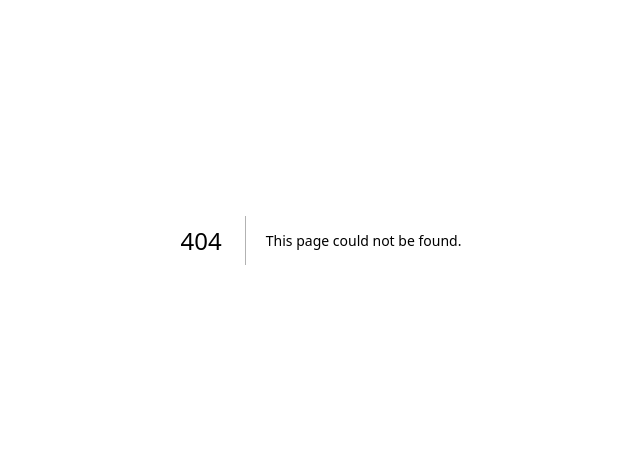
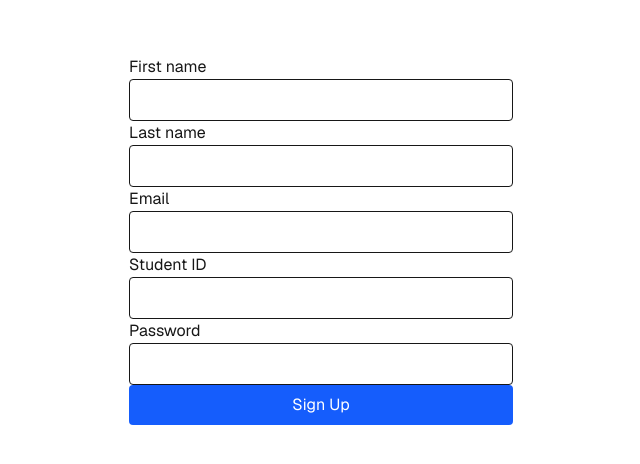
Before and after one commit to skhanzad/CPS714-Section6, a Next.js app: page /signup in a window 1280 px wide. Before the commit this address had no page. Shown: the part 160-624 px from the top of the page, without its empty margins (319-959 px from the left). Built offline with nearby package versions, Linux system fonts and the light colour scheme.

Commit message:
Added signup page, JWT secret and fixed signup function in user.ts

```diff
--- /dev/null
+++ b/src/app/api/signup/route.ts
@@ -0,0 +1,22 @@
+import { NextResponse } from "next/server";
+import User from "@/auth/User";
+
+export async function POST(req: Request) {
+    try {
+        const { firstName, lastName, email, studentId, password } = await req.json();
+
+        const existingUser = await User.login(studentId, password);
+        if (existingUser) {
+            return NextResponse.json({ error: "User already exists" }, { status: 409 });
+        }
+
+        const newUser = await User.signup(firstName, lastName, email, studentId, password);
+        if (newUser === null) {
+            return NextResponse.json({ error: "Sign Up failed" }, { status: 400 });
+        }
+        return NextResponse.json({ user: newUser, message: "Sign Up successful", }, { status: 201 });
+    } catch (error) {
+        console.error("Signup error:", error);
+        return NextResponse.json({ error: "Internal Server Error" }, { status: 500 });
+    }
+}
--- a/src/app/page.tsx
+++ b/src/app/page.tsx
@@ -1,6 +1,9 @@
 "use client";
 function redirectLogin() {
   window.location.href = "/login";
+}
+function redirectSignup() {
+  window.location.href = "/signup";
 }
 export default function Home() {
   return (
@@ -10,6 +13,8 @@ export default function Home() {
        <div  className="w-full flex-col text-center text-3xl font-bold">
         <h1 className="block p-4">Hello</h1>
         <button className="mt-4 p-4 bg-blue-600 text-white py-2 px-4 rounded hover:bg-blue-700 transition" onClick={redirectLogin}>Login</button>
+        <br></br>
+        <button className="mt-4 p-4 bg-blue-600 text-white py-2 px-4 rounded hover:bg-blue-700 transition" onClick={redirectSignup}>Sign Up</button>
        </div>
 
       </main>
--- /dev/null
+++ b/src/app/signup/page.tsx
@@ -0,0 +1,83 @@
+'use client';
+
+import { useState } from "react";
+import { useRouter } from "next/navigation";
+
+export default function SignupPage() {
+    const router = useRouter();
+    const [firstName, setFirstName] = useState("");
+    const [lastName, setLastName] = useState("");
+    const [email, setEmail] = useState("");
+    const [studentId, setStudentId] = useState("");
+    const [password, setPassword] = useState("");
+    const [error, setError] = useState<string | null>(null);
+
+    async function handleSubmit(e: React.FormEvent) {
+        e.preventDefault();
+        setError(null);
+
+        if (!firstName || !lastName || !email || !studentId || !password) {
+            setError("Please fill in all required fields.");
+            return;
+        }
+
+        try {
+            const res = await fetch("/api/signup", {
+                method: "POST",
+                headers: { "Content-Type": "application/json" },
+                body: JSON.stringify({ firstName, lastName, email, studentId, password }),
+            });
+            if (res.ok) {
+                router.push("/login");
+            } else {
+                const data = await res.json();
+                setError(data?.error || "Signup failed");
+            }
+        } catch (e) {
+            setError("Network error");
+        }
+    }
+
+    return (
+        <div className="flex min-h-screen items-center justify-center bg-zinc-50 font-sans dark:bg-black">
+            <main className="flex min-h-screen w-full max-w-3xl flex-col items-center justify-center py-32 px-16 bg-white dark:bg-black">
+                <form onSubmit={handleSubmit} className="w-full max-w-sm space-y-4">
+                    <label>
+                        First name
+                        <input id="firstName" type="text" value={firstName} onChange={(e) => setFirstName(e.target.value)} className="border rounded w-full p-2" required />
+                    </label>
+                    <br />
+                    <label>
+                        Last name
+                        <input id="lastName" type="text" value={lastName} onChange={(e) => setLastName(e.target.value)} className="border rounded w-full p-2" required />
+                    </label>
+                    <br />
+                    <label>
+                        Email
+                        <input id="email" type="email" value={email} onChange={(e) => setEmail(e.target.value)} className="border rounded w-full p-2" required />
+                    </label>
+                    <br />
+                    <label>
+                        Student ID
+                        <input id="studentId"
+                            type="text"
+                            value={studentId}
+                            onChange={(e) => setStudentId(e.target.value)}
+                            className="border rounded w-full p-2"
+                            required />
+                    </label>
+                    <br />
+                    <label>
+                        Password
+                        <input id="password" type="password" value={password} onChange={(e) => setPassword(e.target.value)} className="border rounded w-full p-2" required />
+                    </label>
+                    <br />
+                    {error && <div style={{ color: "red", marginTop: 8 }}>{error}</div>}
+                    <button type="submit" className="w-full bg-blue-600 text-white py-2 rounded hover:bg-blue-700 transition">
+                        Sign Up
+                    </button>
+                </form>
+            </main>
+        </div>
+    );
+}
--- a/src/auth/User.ts
+++ b/src/auth/User.ts
@@ -21,18 +21,46 @@ export default class User {
         const row = res.rows[0];
         return new User(row.id, row.first_name, row.last_name, row.email, row.student_id, row.permission_level);
     }
-
-    static async signup(firstName: string, lastName: string, email: string, studentId: string, password: string): Promise<User | null> {
+    /*
+        static async signup(firstName: string, lastName: string, email: string, studentId: string, password: string): Promise<User | null> {
+            const db = await getDb();
+            const res = await db.query(
+                "INSERT INTO users (first_name, last_name, email, student_id, password, role) VALUES ($1, $2, $3, $4, $5, $6) RETURNING *",
+                [firstName, lastName, email, studentId, password, Role.STUDENT]
+            );
+            if (res.rows.length === 0) {
+                return null;
+            }
+            const row = res.rows[0];
+            return new User(row.id, row.first_name, row.last_name, row.email, row.student_id, row.permission_level);
+        }
+    */
+    static async signup(
+        firstName: string,
+        lastName: string,
+        email: string,
+        studentId: string,
+        password: string
+    ): Promise<User | null> {
         const db = await getDb();
         const res = await db.query(
-            "INSERT INTO users (first_name, last_name, email, student_id, password, role) VALUES ($1, $2, $3, $4, $5, $6) RETURNING *",
+            "INSERT INTO users (first_name, last_name, email, student_id, password, permission_level) VALUES ($1, $2, $3, $4, $5, $6) RETURNING *",
             [firstName, lastName, email, studentId, password, Role.STUDENT]
         );
+
         if (res.rows.length === 0) {
             return null;
         }
+
         const row = res.rows[0];
-        return new User(row.id, row.first_name, row.last_name, row.email, row.student_id, row.permission_level);
+        return new User(
+            row.id,
+            row.first_name,
+            row.last_name,
+            row.email,
+            row.student_id,
+            row.permission_level
+        );
     }
 
     id: string;
```
Also changed, not shown: 2 other files (tests, documents, lock files or other folders).
